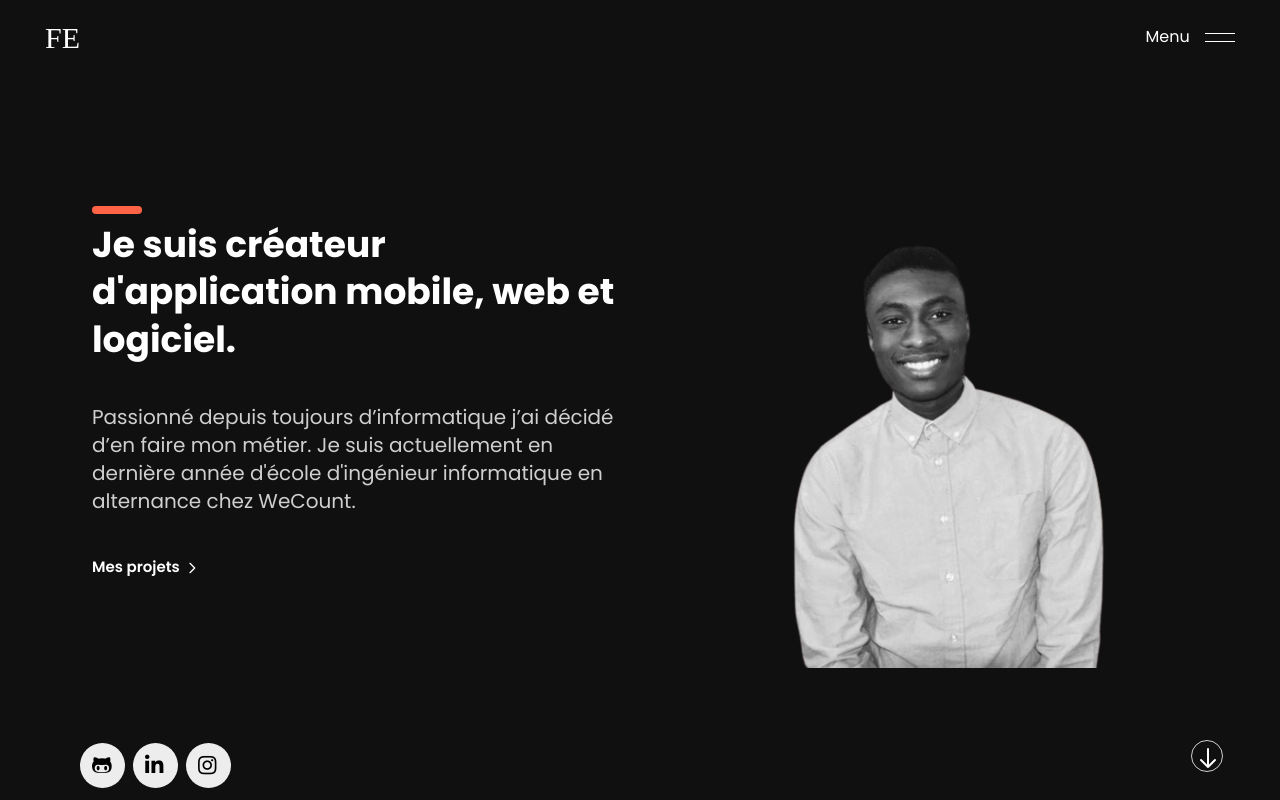
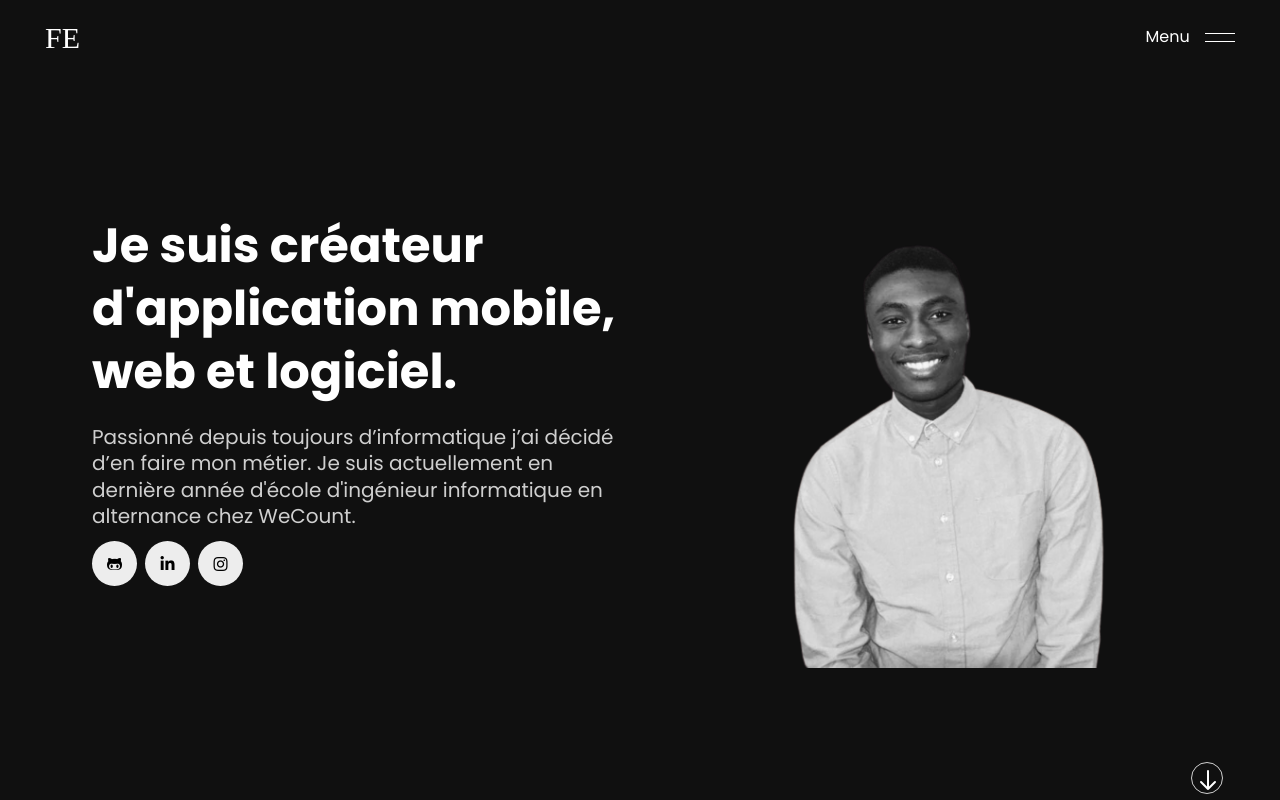
Before and after one commit to WeeSi/portfolio, a React (Create React App) app: page / in a window 1280 px wide. Shown: the top 800 px of the page. Built offline with nearby package versions, Linux system fonts and the light colour scheme; a web font is replaced by a local one.

Commit message:
minimal with gsap on h1

```diff
--- a/src/App.scss
+++ b/src/App.scss
@@ -98,8 +98,8 @@ a.animate:hover:after{
 }
 
 .cursor.is-clickable{
-  width: 12px;
-  height: 12px;
+  width: 60px;
+  height: 60px;
   background-color: #fffffff6;
   border: none;
 }
@@ -170,7 +170,7 @@ a.animate:hover:after{
 }
 
 .drawer{
-  max-width: 500px;
+  max-width: 689px;
   position: fixed;
   width: 100%;
   right: 0;
@@ -185,14 +185,19 @@ a.animate:hover:after{
   }
 
   ul li{
-    transition-property: opacity, transform;
-    transition-duration: 1.2s;
+    transition-property: opacity;
+    transition-duration: 1s;
     transition-timing-function: cubic-bezier(.87,0,.13,1);
-    transition-delay: calc(0.055s * var(--i));
-    transform: translateX(200px);
     opacity: 0;
-    font-size: 1.25rem;
-    font-weight: 600;
+    font-size: 46px;
+    font-weight: 400;
+  }
+
+  .footer, .menu, .social{
+    opacity: 0;
+    transition-property: opacity;
+    transition-timing-function: cubic-bezier(.87,0,.13,1);
+    transition-duration: 1s;
   }
 }
 
@@ -239,11 +244,20 @@ a.animate:hover:after{
   }
 
   ul li{
-    transition-property: opacity, transform;
-    transform: translate(0px);
-    transition-delay: calc(0.055s * var(--i));
-    transition-timing-function: cubic-bezier(.87,0,.13,1);
+    transition-property: opacity ;
     opacity: 1;
+  }
+
+  .menu, .social{
+    opacity: 0.5;
+  }
+
+  .footer{
+    opacity: 1 !important;
+  }
+
+  .email-get-in-touch{
+    opacity: 1 !important;
   }
 
   .backdrop{
@@ -265,12 +279,12 @@ a.animate:hover:after{
 }
 
 .drawer-bg{
-  transition: transform .4s cubic-bezier(.87,0,.13,1);
+  transition: transform .4s;
   transition-delay: 0.4s;
 }
 
 .drawer-bg{
-  transform: translateX(500px)
+  transform: translateX(689px)
 }
 
 .drawer.open{
@@ -348,20 +362,11 @@ h1{
 }
 
 
-h1.desc-me{
+h1.desc-me, .desc-me{
   line-height: 1.32;
+  transform: translateY(105%);
 }
 
-.desc-me::before,.title::before{
-    content: '';
-    display: block;
-    width: 50px;
-    background: #ff6446;
-    height: 8px;
-    position: absolute;
-    top: -15px;
-    border-radius: 9999px;
-}
 
 .app-bar{
     -webkit-box-pack: justify;
@@ -404,9 +409,15 @@ button{
   border-radius: 18px;
   border: 0;
   outline: none;
-    background: var(--button-color);
+  background: #161616;
   color: white;
   cursor: none;
+  transition: all ease 0.4s;
+}
+
+button:hover{
+  color: black;
+  background-color: white;
 }
 
 .image-me{
@@ -477,7 +488,7 @@ ul{
     right: 0;
     display: flex;
     align-items: center;
-    justify-content: space-between;
+    justify-content: end;
     z-index: 1;
 }
 
@@ -726,13 +737,6 @@ ul{
   letter-spacing: .2px;
 }
 
-.footer .contact-item, .footer p, .footer a {
-  font-size: 16px;
-  line-height: 26px;
-  color: #ffffff;
-  margin: 0;
-}
-
 .footer .contact-item label {
   position: absolute;
   left: 0;
@@ -754,25 +758,33 @@ label {
 }
 
 .footer .contact-item {
-  padding-left: 26px;
+  padding-left: 0px;
   margin-bottom: 20px;
   position: relative;
 }
 
-.footer .menu li a {
-  display: inline-block;
-  font-size: 16px;
-  line-height: 20px;
-  padding: 0;
-  letter-spacing: 0.2px;
-}
-
 .footer .copyright {
   text-align: left;
-  margin-top: 65px;
   color: rgba(255,255,255,0.5);
   font-size: 14px;
   line-height: 14px;
+}
+
+.footer .foot-social ul li, .footer .foot-about ul li{
+  width: -webkit-calc(33.33% - 30px);
+  width: -moz-calc(33.33% - 30px);
+  width: calc(33.33% - 30px);
+  height: auto;
+  padding: 18px 0;
+  margin: 15px;
+  opacity: 1;
+  text-align: left;
+  position: relative;
+  display: inline-block;
+  overflow: hidden;
+  font-size: 18px;
+  font-weight: 400;
+  color:white;
 }
 
 .lets-talk-2019 .btn-foot {
@@ -782,13 +794,19 @@ label {
   text-align: left;
   padding: 23px 30px 21px;
   letter-spacing: 0.4px;
-  border-radius: 15px;
+  border-radius: 99999px;
   box-shadow: none;
   color: #fff;
-  border: none;
+  border: 1px solid #2e2e2e;
   min-width: 233px;
   margin-left: auto;
   margin-right: 100px;
+  transition: all ease 0.4s;
+}
+
+.lets-talk-2019 .btn-foot:hover{
+  background-color: white;
+  color: black;
 }
 
 .custom-scroll-bar::-webkit-scrollbar {
@@ -827,15 +845,15 @@ label {
 
 .input:hover {
   cursor: text;
-  box-shadow:0 0 0 0.2rem #6d359f8c !important;
-  background-color: #bfbfbf5c !important;
+  box-shadow:0 0 0 0.2rem rgba(255, 255, 255, 0.555) !important;
+  background-color: #ffffff5c !important;
 }
 
 .input:focus {
   cursor: text;
-  box-shadow:0 0 0 0.2rem #6d359f8c !important;
-  background-color: #bfbfbf5c !important;
-  border: 1px solid #aa4bff !important;
+  box-shadow:0 0 0 0.2rem rgba(255, 255, 255, 0.555)  !important;
+  background-color: #ffffff5c !important;
+  border: 1px solid #ffffff !important;
 }
 
 @keyframes float {
@@ -957,7 +975,8 @@ article:hover{
 
 .js-scroll:hover::after{
   transform: scale(1.3);
-  background:#ff6446;
+  background:white;
+  color: black;
 }
 
 .modal-backdrop{
@@ -1098,7 +1117,7 @@ li {
 }
 
 .lets-talk-2019 button:hover i{
-  transform: translateX(-20px);
+  transform: translateX(20px);
 }
 
 .skills-slider-content:hover{
@@ -1137,8 +1156,9 @@ li {
 }
 
 .button-left div:hover,.button-right div:hover{
-      background-color: #ff6446;
+      background-color: white;
       transform: scale(1.3);
+      color: black;
   }
 
   .skills-slider-content img{
--- a/src/Home.jsx
+++ b/src/Home.jsx
@@ -7,6 +7,7 @@ import Projects from "./components/projects/Projects";
 import Transition from "./Transition";
 import gsap, { Power4 } from "gsap";
 import SetCursorPoint from "./hooks/SetCursorPoint";
+import BottomBarIcon from "./components/bottom-bar-icon/BottomBarIcon";
 
 function Home(props) {
   const content = gsap.timeline({ defaults: { ease: "power2.out" } });
@@ -16,6 +17,7 @@ function Home(props) {
       <Transition timeline={content}>
         <SetCursorPoint />
         <About setDark={() => props.setDark()} />
+        <BottomBarIcon />
         <Skills />
         <Experiences />
         <Projects />
--- a/src/components/about/About.js
+++ b/src/components/about/About.js
@@ -1,33 +1,91 @@
-import { ArrowRightIcon, ChevronRightIcon } from '@heroicons/react/outline'
-import React from 'react'
-import BottomBarIcon from '../bottom-bar-icon/BottomBarIcon'
+import { ArrowRightIcon, ChevronRightIcon } from "@heroicons/react/outline";
+import gsap from "gsap";
+import React, { useEffect } from "react";
 
 export default function About(props) {
+  const tl = gsap.timeline({ defaults: { ease: "SlowMo.easeOut" } });
+
+  useEffect(() => {
+    tl.to(".desc-me", {
+      y: "0%",
+      duration: 1.5,
+      stagger: 0.2,
+    });
+
+    return () => {};
+  }, []);
+
   return (
     <section id="section-1">
       <div className="about md:flex md:h-screen md:px-20 px-4 screen-padding">
         <div className="md:w-3/6 px-3">
           <div className="image-me relative">
-                        <img src={require('../../image/received_1291899467620740-removebg-preview.png')} alt="" className="about-img" />
+            <img
+              src={require("../../image/received_1291899467620740-removebg-preview.png")}
+              alt=""
+              className="about-img"
+            />
           </div>
         </div>
         <div className="md:w-3/6 px-3">
           <div>
-                        <h1 className="desc-me font-bold text-4xl mb-10">Je suis créateur d'application mobile, web et logiciel.</h1>
-                        <div className="mb-10">
-                            <p style={{ color: "var(--text-color)" }} className="wow fadeInUp text-xl">
-                                Passionné depuis toujours d’informatique j’ai décidé d’en faire mon métier.
-                                Je suis actuellement en dernière année d'école d'ingénieur informatique en alternance chez WeCount.
+            <div className="overflow-hidden">
+              <h1 className="desc-me font-bold text-5xl mb-5">
+                Je suis créateur d'application mobile, web et logiciel.
+              </h1>
+            </div>
+            <div className="overflow-hidden">
+              <p
+                style={{ color: "var(--text-color)" }}
+                className="wow fadeInUp text-xl desc-me"
+              >
+                Passionné depuis toujours d’informatique j’ai décidé d’en faire
+                mon métier. Je suis actuellement en dernière année d'école
+                d'ingénieur informatique en alternance chez WeCount.
               </p>
             </div>
-                        <a className="about-btns flex items-center space-x-1 animate">
-                            <span style={{padding:"0", fontSize:".9375rem", fontWeight:"600"}}>Mes projets</span>
-                            <ChevronRightIcon className='right-chevron inline h-4' />
+            <div className="mt-3">
+                <Social />
+              </div>
+          </div>
+        </div>
+      </div>
+    </section>
+  );
+}
+
+const Social = () => {
+  return (
+    <div className="flex space-x-2 items-center">
+      <a target="_blank" href="https://github.com/WeeSi">
+        <div
+          style={{ background: "#ededed", width: "45px", height: "45px" }}
+          className=" inline-flex items-center p-3 rounded-full justify-center"
+        >
+          <i className="fab text-black fa-github-alt"></i>
+        </div>
+      </a>
+
+      <a
+        target="_blank"
+        href="https://www.linkedin.com/in/franck-ehui-386505170/"
+      >
+        <div
+          style={{ background: "#ededed", width: "45px", height: "45px" }}
+          className=" inline-flex items-center p-3 rounded-full justify-center"
+        >
+          <i className="fab text-black fa-linkedin-in"></i>
+        </div>
+      </a>
+
+      <a target="_blank" href="https://www.instagram.com/franckwiiseegoht/">
+        <div
+          style={{ background: "#ededed", width: "45px", height: "45px" }}
+          className=" inline-flex items-center p-3 rounded-full justify-center"
+        >
+          <i className="fab text-black fa-instagram"></i>
+        </div>
       </a>
     </div>
-                </div>
-                <BottomBarIcon setDark={props.setDark} />
-            </div>
-        </section>
-    )
-}
+  );
+};
--- a/src/components/bottom-bar-icon/BottomBarIcon.js
+++ b/src/components/bottom-bar-icon/BottomBarIcon.js
@@ -4,27 +4,7 @@ import ScrollIndicator from '../scroll-indicator/ScrollIndicator'
 function BottomBarIcon(props) {
     return (
         <div className='hidden md:block'>
-            <div className="screen-padding bottom-bar-icons md:px-20 px-4 pb-3">
-                <div className="flex space-x-2 items-center">
-
-                    <a target="_blank" href='https://github.com/WeeSi'>
-                        <div style={{ background: "#ededed", width: "45px", height: "45px" }} className=" inline-flex items-center p-3 rounded-full">
-                            <i className="fab text-black fa-github-alt"></i>
-                        </div>
-                    </a>
-
-                    <a target="_blank" href='https://www.linkedin.com/in/franck-ehui-386505170/'>
-                        <div style={{ background: "#ededed", width: "45px", height: "45px" }} className=" inline-flex items-center p-3 rounded-full">
-                            <i className="fab text-black fa-linkedin-in"></i>
-                        </div>
-                    </a>
-
-                    <a target="_blank" href='https://www.instagram.com/franckwiiseegoht/'>
-                        <div style={{ background: "#ededed", width: "45px", height: "45px" }} className=" inline-flex items-center p-3 rounded-full">
-                            <i className="fab text-black fa-instagram"></i>
-                        </div>
-                    </a>
-                </div>
+            <div className="bottom-bar-icons md:px-20 px-4 pb-3">
                 <ScrollIndicator />
             </div>
         </div>
--- a/src/components/drawer/Drawer.jsx
+++ b/src/components/drawer/Drawer.jsx
@@ -46,68 +46,30 @@ const Drawer = (props) => {
   return (
     <div className="drawer">
       <div className="relative h-full">
-        <div className="relative z-20 right-0 pt-20 h-full">
-          <div className="px-12">
-            <ul>
-              <li style={{ "--i": 0 }} className="block w-full text-right">
-                <a>A proppos</a>
-              </li>
-              <li style={{ "--i": 1 }} className="block w-full text-right">
-                <a>Compétences</a>
-              </li>
-              <li style={{ "--i": 2 }} className="block w-full text-right">
-                <a>Expérience</a>
-              </li>
-              <li
-                style={{ "--i": 3, fontSize: ".9375rem", fontWeight: "normal" }}
-                className="block w-full text-right"
+        <div className="relative z-20 right-0 pt-20 h-full flex flex-col">
+          <div
+            style={{
+              display: "flex",
+              padding: "0px 98px",
+              alignItems: "center",
+            }}
+            className="w-full h-full"
           >
-                <a>WeCount</a>
-              </li>
-              <li
-                style={{ "--i": 4, fontSize: ".9375rem", fontWeight: "normal" }}
-                className="block w-full text-right"
+            <div className="flex w-full">
+              <ul
+                className="block space-y-6"
+                style={{ WebkitBoxFlex: "0.8", flex: "0.8" }}
               >
-                <a>Egiteko</a>
-              </li>
-              <li
-                style={{ "--i": 5, fontSize: ".9375rem", fontWeight: "normal" }}
-                className="block w-full text-right"
-              >
-                <a>Infans</a>
-              </li>
-              <li
-                style={{ "--i": 6, fontSize: ".9375rem", fontWeight: "normal" }}
-                className="block w-full text-right"
-              >
-                <a>Cas GSB</a>
-              </li>
-              <li
-                style={{ "--i": 7, fontSize: ".9375rem", fontWeight: "normal" }}
-                className="block w-full text-right"
-              >
-                <a>Infomag</a>
-              </li>
-              <li
-                style={{ "--i": 8, fontSize: ".9375rem", fontWeight: "normal" }}
-                className="block w-full text-right"
-              >
-                <a>Un projet pour un sourire</a>
-              </li>
-              <li style={{ "--i": 9 }} className="block w-full text-right">
-                <a>Projets</a>
-              </li>
-            </ul>
-            <ul className="mt-16">
+                <span className="opacity-60 pb-7 block social">Social</span>
                 <li
                   style={{
                     "--i": 10,
                     fontSize: ".9375rem",
                     fontWeight: "normal",
                   }}
-                className="block w-full text-right"
+                  className="block w-full text-left"
                 >
-                <a>Contact</a>
+                  <a className="animate">Contact</a>
                 </li>
                 <li
                   style={{
@@ -115,9 +77,9 @@ const Drawer = (props) => {
                     fontSize: ".9375rem",
                     fontWeight: "normal",
                   }}
-                className="block w-full text-right"
+                  className="block w-full text-left"
                 >
-                <a>Github</a>
+                  <a className="animate">Github</a>
                 </li>
                 <li
                   style={{
@@ -125,9 +87,9 @@ const Drawer = (props) => {
                     fontSize: ".9375rem",
                     fontWeight: "normal",
                   }}
-                className="block w-full text-right"
+                  className="block w-full text-left"
                 >
-                <a>Instagram</a>
+                  <a className="animate">Instagram</a>
                 </li>
                 <li
                   style={{
@@ -135,11 +97,37 @@ const Drawer = (props) => {
                     fontSize: ".9375rem",
                     fontWeight: "normal",
                   }}
-                className="block w-full text-right"
+                  className="block w-full text-left"
                 >
-                <a>Linkedin</a>
+                  <a className="animate">Linkedin</a>
                 </li>
               </ul>
+              <ul>
+                <span className="opacity-60 pb-7 block menu">Menu</span>
+                <li style={{ "--i": 0 }} className="block w-full text-left">
+                  <a className="animate">A proppos</a>
+                </li>
+                <li style={{ "--i": 1 }} className="block w-full text-left">
+                  <a className="animate">Compétences</a>
+                </li>
+                <li style={{ "--i": 2 }} className="block w-full text-left">
+                  <a className="animate">Expérience</a>
+                </li>
+                <li style={{ "--i": 9 }} className="block w-full text-left">
+                  <a className="animate">Projets</a>
+                </li>
+              </ul>
+            </div>
+          </div>
+          <div className="footer" style={{ padding: "0 0 50px 0" }}>
+            <div style={{ padding: "0 98px" }}>
+              <span className="opacity-50 block">Rentrons en contact</span>
+              <span className="email-get-in-touch block">
+                <a style={{ textDecoration: "underline" }}>
+                  franckehuipro@gmail.com
+                </a>
+              </span>
+            </div>
           </div>
         </div>
         <span className="drawer-bg"></span>
--- a/src/components/footer/Footer.jsx
+++ b/src/components/footer/Footer.jsx
@@ -7,9 +7,7 @@ const Footer = (props) => {
     <section className="section-row lets-talk lets-talk-2019">
       <div className="screen-padding md:px-20 px-4 content-container z-10 relative grid md:grid-cols-2 grid-cols-1 gap-y-10 justify-between items-center">
         <div className="text-content md:width-auto">
-          <h4 className="wow font-bold">
-            Intéressé par une collaboration?
-          </h4>
+          <h4 className="wow font-bold">Intéressé par une collaboration?</h4>
           <p className="wow fadeInUp md:text-xl text-lg">
             Mettez-moi au défi pour créer vos nouveaux projets innovants.
           </p>
@@ -31,47 +29,43 @@ const Footer = (props) => {
           </button>
         </div>
       </div>
-      <div style={{ paddingTop: "100px" }} className="screen-padding md:px-20 px-4 z-10">
+      <div
+        style={{ paddingTop: "100px" }}
+        className="screen-padding md:px-20 px-4 z-10"
+      >
         <div className="footer content-container relative z-10">
-          <div className="grid md:grid-cols-6 grid-cols-1">
-
-            <div className="col-span-2 foot-contact">
+          <div className="flex">
+            <div
+              style={{ flex: "1", WebkitBoxFlex: "1", MozBoxFlex: "1" }}
+              className="foot-contact"
+            >
               <a className="navbar-brand" href="https://sebostudio.com"></a>
               <div className="contact-items">
                 <div className="contact-item">
-                  <label>E.</label>
                   <a className="animate" href="mailto:franckehuipro@gmail.com">
                     franckehuipro@gmail.com
                   </a>
+                  <div className="copyright mt-5">
+                    2021 © Franck Ehui. All rights reserved.
                   </div>
                 </div>
               </div>
-
-            <div className="col-sm-2 col-xs-6 foot-about">
+            </div>
+            <div style={{ flex: "1", WebkitBoxFlex: "1", MozBoxFlex: "1", padding:"0 0 0 40px" }}>
+              <div className="foot-about">
                 <ul className="menu">
                   <li>
-                  <a  className="menu-item animate">
-                    A Propos
-                  </a>
+                    <a className="menu-item animate">A Propos</a>
                   </li>
                   <li>
-                  <a
-                    className="menu-item animate"
-                  >
-                    Mes Compétences
-                  </a>
+                    <a className="menu-item animate">Compétences</a>
                   </li>
                   <li>
-                  <a
-
-                  className="menu-item animate"
-                  >
-                    Mes projets
-                  </a>
+                    <a className="menu-item animate">Projets</a>
                   </li>
                 </ul>
               </div>
-            <div className="col-sm-2 col-xs-6 foot-social">
+              <div className="foot-social">
                 <ul className="menu">
                   <li>
                     <a
@@ -97,15 +91,6 @@ const Footer = (props) => {
                       target="_blank"
                       className="menu-item animate"
                     >
-                    Dribbble
-                  </a>
-                </li>
-                <li>
-                  <a
-                    rel="noreferrer"
-                    target="_blank"
-                    className="menu-item animate"
-                  >
                       Linkedin
                     </a>
                   </li>
@@ -114,8 +99,6 @@ const Footer = (props) => {
             </div>
           </div>
         </div>
-      <div className="screen-padding md:px-20 px-4 z-10">
-        <div className="copyright">2021 © Franck Ehui. All rights reserved.</div>
       </div>
     </section>
   );
--- a/src/components/modal/Modal.jsx
+++ b/src/components/modal/Modal.jsx
@@ -232,12 +232,6 @@ const Modal = ({ hide, content, title, ...props }) => {
 
                     <div className="flex justify-end space-x-4 mt-7">
                       <button
-                        onClick={() => props.hideModal()}
-                        style={{ background: "#e43052" }}
-                      >
-                        Annuler
-                      </button>
-                      <button
                         onClick={handleSubmit(onSubmit)}
                         disabled={
                           loading === true ? true : sent === true ? true : false
```
Lines whose indentation alone changed are shown as unchanged.
